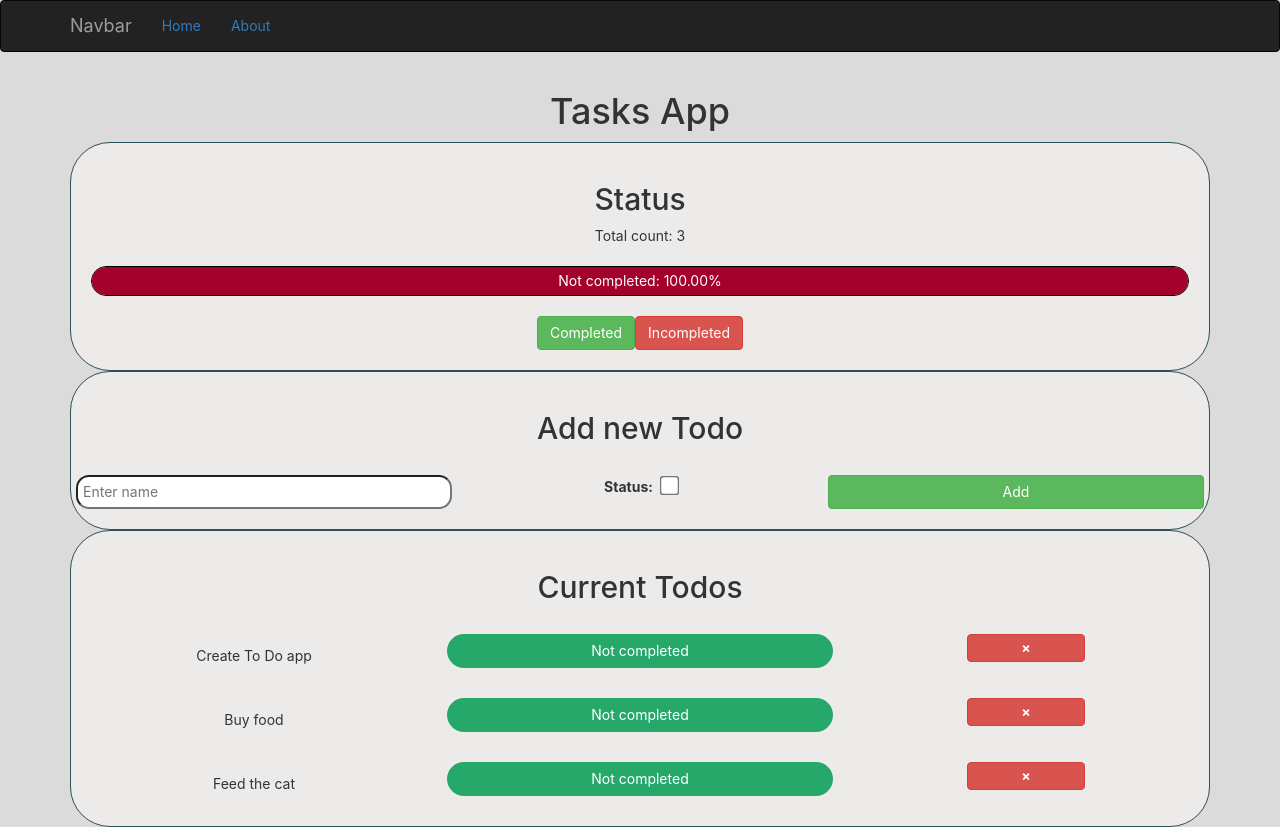
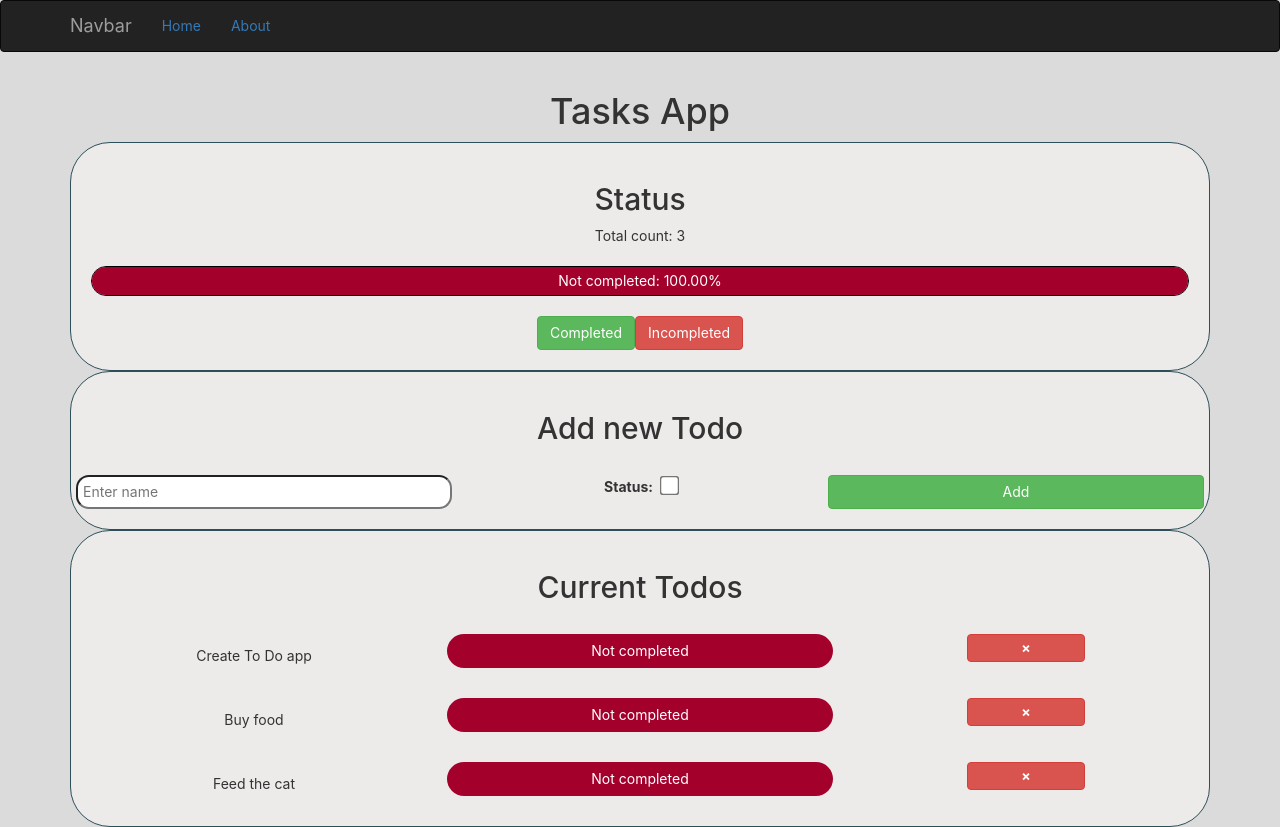
Before and after one commit to MartinKamenov/React-ToDoApp, a React (Create React App) app: page / in a window 1280 px wide. Built offline with nearby package versions, Linux system fonts and the light colour scheme.

Commit message:
Removed children passing for todo. Fixed completed status

```diff
--- a/src/components/todos/Todo.jsx
+++ b/src/components/todos/Todo.jsx
@@ -7,7 +7,7 @@ const Todo = (props) => {
 			<span className='status_changer col-sm-4 center' onClick={() => props.onChange(props.id)}>
 				{props.todo.name}
 			</span>
-			<span className={'col-sm-4 center ' + (props.todoStatus.toLowerCase()) + props.todoStatus}>{props.todoStatus}</span>
+			<span className={'col-sm-4 center ' + (props.todoStatus.classList)}>{props.todoStatus.status}</span>
 			<div className="col-sm-4 center">
 				<button className="delete-btn btn btn-danger"
 					onClick={() => props.onDelete(props.id)}>&times;
@@ -22,7 +22,10 @@ Todo.propTypes = {
 	todo: PropTypes.object.isRequired,
 	children: PropTypes.node.isRequired,
 	onDelete: PropTypes.func,
-	todoStatus: PropTypes.string.isRequired,
+	todoStatus: PropTypes.shape({
+		classList: PropTypes.string.isRequired,
+		status: PropTypes.string.isRequired
+	}).isRequired,
 	onChange: PropTypes.func.isRequired
 };
 
--- a/src/components/todos/Todos.jsx
+++ b/src/components/todos/Todos.jsx
@@ -31,8 +31,9 @@ class ToDos extends Component {
 
     showStatusOfTodo(id) {
         const completed = this.state.todos[id].completed;
+        const classList = completed ? "completed" : "incompleted";
         const status = this.state.todos[id].completed ? "Completed" : "Not completed";
-        return status;
+        return {classList, status};
     }
 
     handleChange = (id) => {
```
